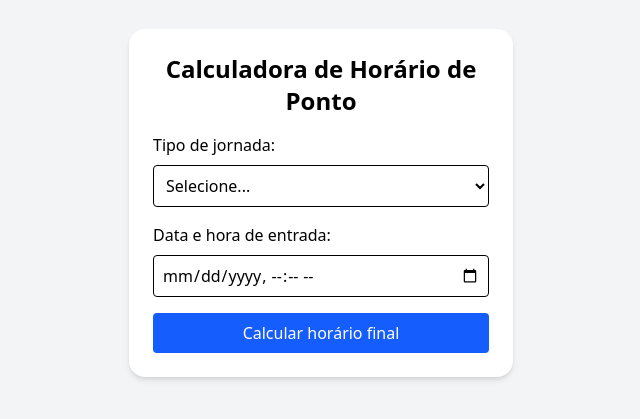
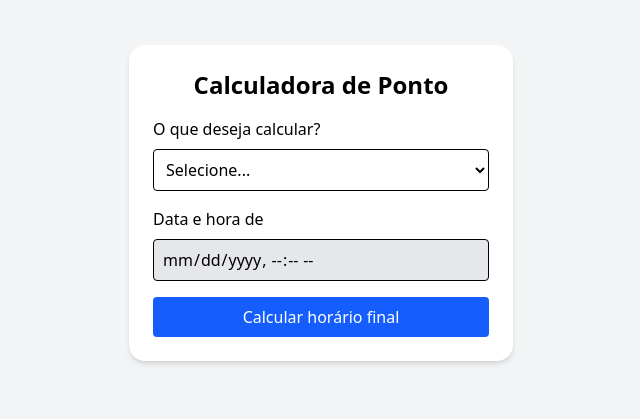
Before and after one commit to anaSophos/hourscalculatorrh, a Next.js app: page / in a window 1280 px wide. Shown: the part 197-616 px from the top of the page, without its empty margins (319-959 px from the left). Built offline with nearby package versions, Linux system fonts and the light colour scheme.

Commit message:
feat: ajuste no label do input de acordo com o select

```diff
--- a/app/_components/Input/index.tsx
+++ b/app/_components/Input/index.tsx
@@ -1,5 +1,6 @@
 interface InputProps {
   label: string;
+  labelComplement: string;
   type: string;
   value: string | number;
   onChange: (e: React.ChangeEvent<HTMLInputElement>) => void;
@@ -10,22 +11,28 @@ interface InputProps {
 
 export default function Input({
   label,
+  labelComplement,
   type,
   value,
   onChange,
   step,
   min,
+  disabled,
 }: InputProps) {
   return (
     <div className="mb-4">
-      <label className="block mb-2 font-medium">{label}</label>
+      <label className="block mb-2 font-medium">
+        {label}{labelComplement}
+      </label>
+
       <input
         type={type}
         value={value}
         onChange={onChange}
         step={step}
         min={min}
-        className="w-full border p-2 rounded"
+        disabled={disabled} // ← ADICIONE ISSO
+        className="w-full border p-2 rounded disabled:bg-gray-200"
       />
     </div>
   );
--- a/app/page.tsx
+++ b/app/page.tsx
@@ -8,6 +8,7 @@ import SelectType from './_components/SelectType';
 export default function Home() {
   const [entrada, setEntrada] = useState('');
   const [saida, setSaida] = useState('');
+  const [entradaorsaida, setEntradaorsaida] = useState('');
   const [tipoHora, setTipoHora] = useState('');
 
   function calcularSaida() {
@@ -20,12 +21,15 @@ export default function Home() {
     switch (tipoHora) {
       case '11h':
         horasTrabalho = 11;
+        setEntradaorsaida('saída');
         break;
       case '35h':
         horasTrabalho = 35;
+        setEntradaorsaida('saída');
         break;
       case 'Minutos Residuais':
         horasTrabalho = 10;
+        setEntradaorsaida('entrada');
         break;
       default:
         horasTrabalho = 0;
@@ -44,23 +48,35 @@ export default function Home() {
       <div className="bg-white p-6 rounded-2xl shadow-md w-full max-w-sm">
 
         <h1 className="text-2xl font-semibold text-center mb-4">
-          Calculadora de Horário de Ponto
+          Calculadora de Ponto
         </h1>
 
         <SelectType
-          label="Tipo de jornada:"
+          label="O que deseja calcular?"
           value={tipoHora}
-          onChange={(e) => setTipoHora(e.target.value)}
+          onChange={(e) => {
+            const v = e.target.value;
+            setTipoHora(v);
+
+            if (v === '11h' || v === '35h') {
+              setEntradaorsaida('saída');
+            } else if (v === 'Minutos Residuais') {
+              setEntradaorsaida('entrada');
+            } else {
+              setEntradaorsaida('');
+            }
+          }}
           options={[
             { label: 'Selecione...', value: '' },
-            { label: '11 horas', value: '11h' },
-            { label: '35 horas', value: '35h' },
+            { label: 'Descanso de 11 horas', value: '11h' },
+            { label: ' Descanso de 35 horas', value: '35h' },
             { label: 'Minutos Residuais', value: 'Minutos Residuais' },
           ]}
         />
 
         <Input
-          label="Data e hora de entrada:"
+          label="Data e hora de "
+          labelComplement={entradaorsaida}
           type="datetime-local"
           value={entrada}
           onChange={(e) => setEntrada(e.target.value)}
```
